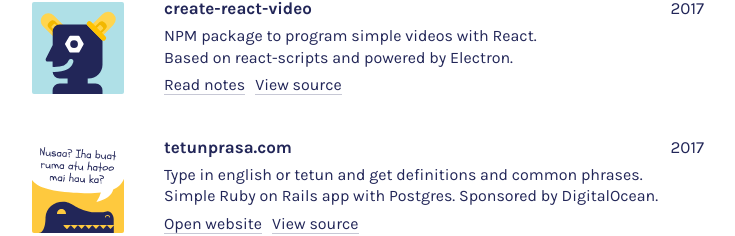
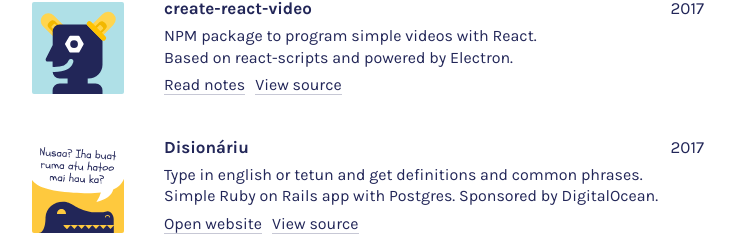
Before and after one commit to dmfrancisco/david.tools, a React (Create React App) app: page / in a window 1280 px wide. Shown: the part 885-1121 px from the top of the page, without its empty margins (272-1007 px from the left). Built offline with nearby package versions, Linux system fonts and the light colour scheme; the HTML template or start-up script is replaced by a standard one.

Commit message:
Update link to the tetunprasa project

```diff
--- a/src/data.js
+++ b/src/data.js
@@ -89,12 +89,12 @@
       year: 2017,
     },
     {
-      title: "tetunprasa.com",
+      title: "Disionáriu",
       description: "Type in english or tetun and get definitions and common phrases.",
       details: "Simple Ruby on Rails app with Postgres. Sponsored by DigitalOcean.",
       logo: Tetunprasa,
-      link: "https://tetunprasa.com",
-      code: "https://github.com/dmfrancisco/tetunprasa.com",
+      link: "https://tetunprasa.david.tools",
+      code: "https://github.com/dmfrancisco/tetunprasa",
       year: 2017,
     },
     {
```
